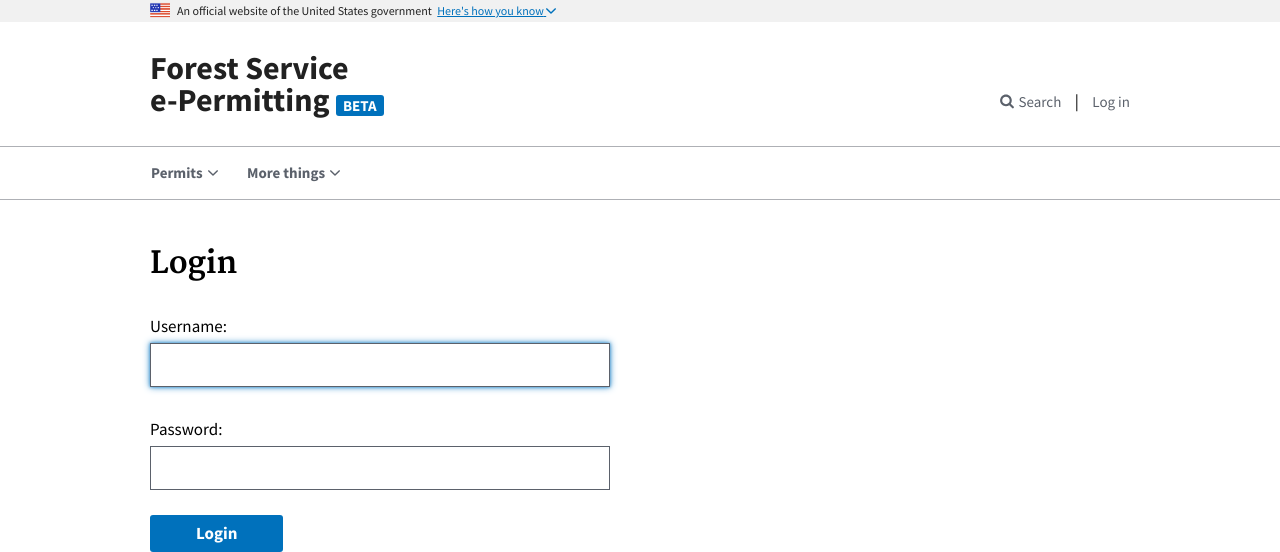
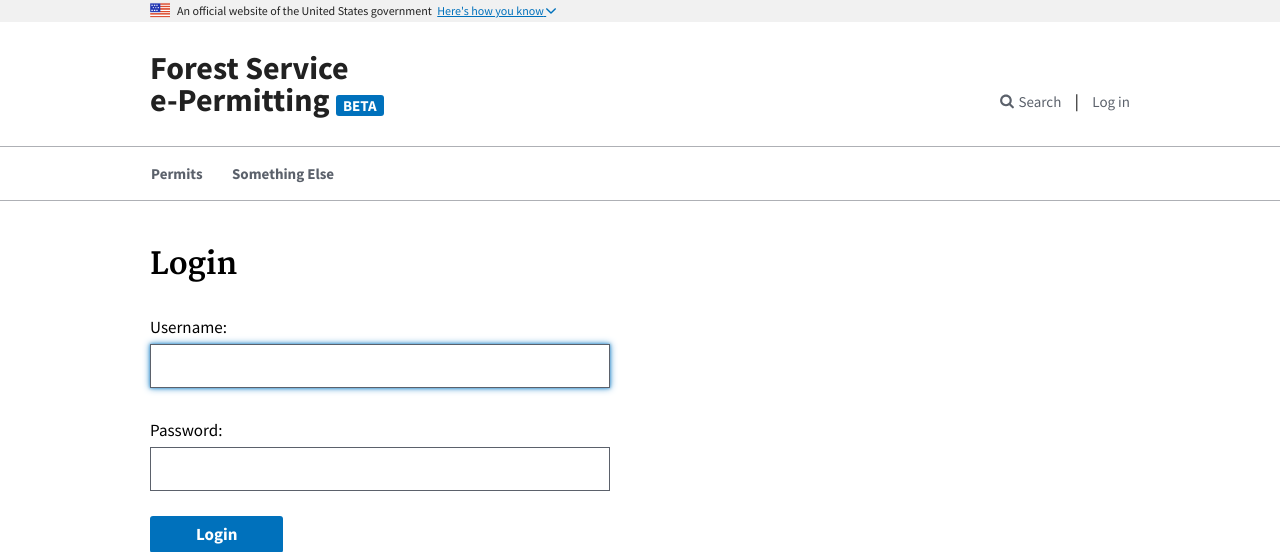
Before and after one commit to 18F/forest-service-prototype, a Django app: page /login in a window 1280 px wide. Shown: the top 552 px of the page. Run offline with Django 3.2, Linux system fonts and the light colour scheme.

Commit message:
simplify header

```diff
--- a/forestserviceprototype/specialuseform/templates/specialuseform/includes/header.html
+++ b/forestserviceprototype/specialuseform/templates/specialuseform/includes/header.html
@@ -50,36 +50,15 @@
       </button>
       <ul class="usa-nav-primary usa-accordion">
         <li>
-          <button class="
-          usa-accordion-button usa-nav-link" aria-expanded="false" aria-controls="side-nav-1">
-            <span>Permits</span>
-          </button>
-          <ul id="side-nav-1" class="usa-nav-submenu">
-            <li>
-              <a href="#">Permit Type 1</a>
-            </li>
-            <li>
-              <a href="#">Permit Type 2</a>
-            </li>
-            <li>
-              <a href="#">Permit Type 3</a>
-            </li>
-          </ul>
-        </li>
-        <li>
-          <button class="
-          usa-accordion-button usa-nav-link" aria-expanded="false" aria-controls="side-nav-2">
-            <span>More things</span>
-          </button>
-          <ul id="side-nav-2" class="usa-nav-submenu">
-            <li>
-              <a href="#">Something</a>
-            </li>
-            <li>
-              <a href="#">Another</a>
-            </li>
-          </ul>
-        </li>
+           <a class="usa-nav-link" href="#">
+             <span>Permits</span>
+           </a>
+         </li>
+         <li>
+            <a class="usa-nav-link" href="#">
+              <span>Something Else</span>
+            </a>
+          </li>
       </ul>
       <div class="usa-nav-secondary">
         <form class="usa-search usa-search-small js-search-form">
```
